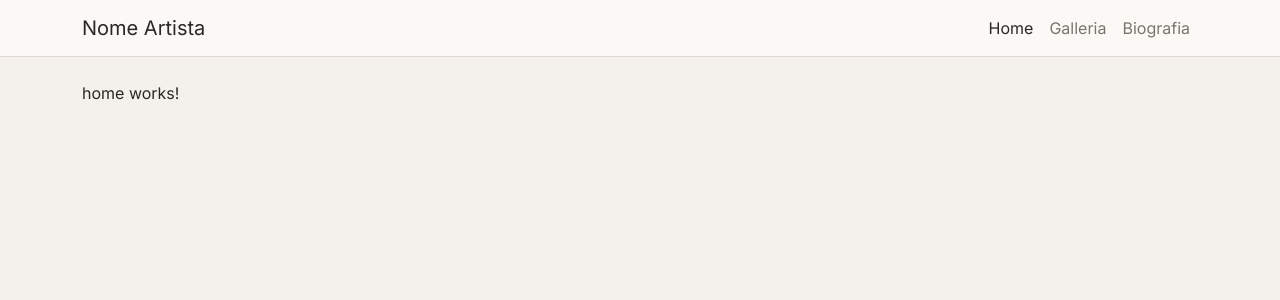
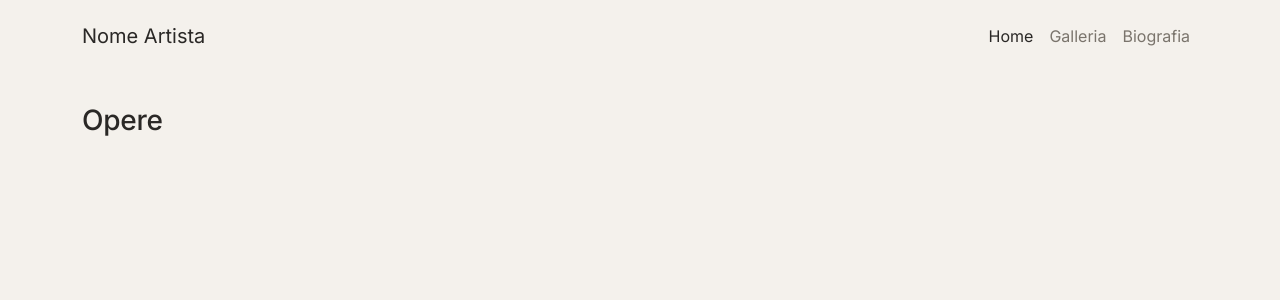
Before and after one commit to GabrieleGaleotti/WebSiteProject, an Angular app: page / in a window 1280 px wide. Shown: the top 300 px of the page. Built offline with nearby package versions, Linux system fonts and the light colour scheme.

Commit message:
galleria a tutta pagina con sfondo a tela e navbar sopra la tela

```diff
--- a/src/app/app.html
+++ b/src/app/app.html
@@ -1,4 +1,4 @@
 <app-navbar />
-<main class="container py-4">
+<main>
   <router-outlet />
 </main>
--- a/src/app/components/navbar/navbar.html
+++ b/src/app/components/navbar/navbar.html
@@ -1,8 +1,10 @@
-<nav class="navbar navbar-expand-lg">
+<nav class="navbar navbar-expand-lg" [class.sulla-tela]="inGallery()">
   <div class="container">
-    <a class="navbar-brand" routerLink="/">Nome Artista</a>
+    @if (!inGallery()) {
+      <a class="navbar-brand" routerLink="/">Nome Artista</a>
+    }
     <button
-      class="navbar-toggler"
+      class="navbar-toggler ms-auto"
       type="button"
       data-bs-toggle="collapse"
       data-bs-target="#mainNav"
--- a/src/app/components/navbar/navbar.ts
+++ b/src/app/components/navbar/navbar.ts
@@ -1,5 +1,7 @@
-import { Component } from '@angular/core';
-import { RouterLink, RouterLinkActive } from '@angular/router';
+import { Component, inject } from '@angular/core';
+import { toSignal } from '@angular/core/rxjs-interop';
+import { NavigationEnd, Router, RouterLink, RouterLinkActive } from '@angular/router';
+import { filter, map } from 'rxjs';
 
 @Component({
   selector: 'app-navbar',
@@ -7,4 +9,14 @@ import { RouterLink, RouterLinkActive } from '@angular/router';
   templateUrl: './navbar.html',
   styleUrl: './navbar.css',
 })
-export class Navbar {}
+export class Navbar {
+  private router = inject(Router);
+
+  inGallery = toSignal(
+    this.router.events.pipe(
+      filter((e): e is NavigationEnd => e instanceof NavigationEnd),
+      map((e) => e.urlAfterRedirects.startsWith('/gallery')),
+    ),
+    { initialValue: false },
+  );
+}
--- a/src/app/pages/biography/biography.html
+++ b/src/app/pages/biography/biography.html
@@ -1 +1,3 @@
-<p>biography works!</p>
+<div class="container pagina">
+
+</div>
--- a/src/app/pages/gallery/gallery.css
+++ b/src/app/pages/gallery/gallery.css
@@ -0,0 +1,66 @@
+:host {
+  display: block;
+}
+
+.scena {
+  min-height: 100dvh;
+  display: grid;
+  grid-template-columns: minmax(0, 1.25fr) minmax(0, 1fr);
+  align-items: center;
+  gap: clamp(1.5rem, 5vw, 5rem);
+  padding: 4rem clamp(1.5rem, 6vw, 6rem) 2rem;
+  /* La tela: lampada, vignettatura, pieghe e trama */
+  background-color: #efede7;
+  background-image:
+    radial-gradient(ellipse 80% 70% at 30% 20%, rgba(255, 255, 255, 0.55), transparent 70%),
+    radial-gradient(ellipse at center, transparent 50%, rgba(60, 55, 45, 0.28) 100%),
+    url('/textures/tela-pieghe.jpg'),
+    url('/textures/tela-trama.jpg');
+  background-size: 100% 100%, 100% 100%, cover, 480px 480px;
+  background-repeat: no-repeat, no-repeat, no-repeat, repeat;
+  background-blend-mode: normal, normal, multiply, normal;
+}
+
+.opera {
+  justify-self: center;
+  max-width: 100%;
+  max-height: calc(100dvh - 7rem);
+  width: auto;
+  height: auto;
+  box-shadow:
+    0 2px 3px rgba(0, 0, 0, 0.25),
+    0 18px 40px rgba(0, 0, 0, 0.3);
+}
+
+.didascalia {
+  max-width: 28rem;
+  color: var(--sito-ink);
+}
+
+.didascalia h1 {
+  font-size: clamp(1.6rem, 3vw, 2.4rem);
+  font-weight: 500;
+  letter-spacing: -0.02em;
+  margin-bottom: 1.25rem;
+}
+
+.dati {
+  color: #5f5951;
+  line-height: 1.7;
+  margin-bottom: 1.5rem;
+}
+
+.testo {
+  line-height: 1.7;
+}
+
+/* Telefono e tablet verticale: quadro sopra, testo sotto */
+@media (max-width: 991.98px) {
+  .scena {
+    grid-template-columns: minmax(0, 1fr);
+    align-content: center;
+  }
+  .opera {
+    max-height: 62dvh;
+  }
+}
--- a/src/app/pages/gallery/gallery.html
+++ b/src/app/pages/gallery/gallery.html
@@ -1,7 +1,19 @@
 @if (artwork(); as a) {
-  <img [src]="a.image" [alt]="a.title" class="img-fluid" style="max-height: 70vh" />
-  <h1 class="h3 mt-3">{{ a.title }}</h1>
-  <p class="text-body-secondary">{{ a.year }} · {{ a.technique }} · {{ a.dimensions }}</p>
+  <section class="scena">
+    <img [src]="a.image" [alt]="a.title" class="opera" />
+
+    <div class="didascalia">
+      <h1>{{ a.title }}</h1>
+      <p class="dati">
+        {{ a.technique }}<br />
+        {{ a.dimensions }}<br />
+        {{ a.year }}
+      </p>
+      @if (a.description) {
+        <p class="testo">{{ a.description }}</p>
+      }
+    </div>
+  </section>
 } @else {
-  <p>Quadro non trovato.</p>
+  <p class="pagina container">Quadro non trovato.</p>
 }
--- a/src/app/pages/home/home.html
+++ b/src/app/pages/home/home.html
@@ -1 +1,4 @@
-<p>home works!</p>
+<div class="container pagina">
+  <h1 class="h3 mb-4">Opere</h1>
+
+</div>
--- a/src/styles.css
+++ b/src/styles.css
@@ -6,6 +6,7 @@
   --sito-muted: #7a746c;
   --sito-line: #ddd7ce;
   --sito-accent: #8b6f5a;
+  --navbar-h: 4.5rem;
 
   /* ===== Variabili Bootstrap ridefinite ===== */
   --bs-body-bg: var(--sito-bg);
@@ -37,10 +38,35 @@ h1, h2, h3, h4, h5, h6 {
   --bs-navbar-active-color: var(--sito-ink);
   --bs-navbar-brand-color: var(--sito-ink);
   --bs-navbar-brand-hover-color: var(--sito-ink);
-  background-color: var(--sito-surface);
-  border-bottom: 1px solid var(--sito-line);
+  position: absolute;
+  top: 0;
+  left: 0;
+  right: 0;
+  z-index: 1030;
+  min-height: var(--navbar-h);
+  background: transparent;
+  border: 0;
 }
 
+/* In galleria: link un po' più morbidi, leggibili sulla tela */
+.navbar.sulla-tela {
+  --bs-navbar-color: #6d675f;
+}
+
+/* Telefono: il menu aperto ha un fondo, altrimenti il testo si perde sul quadro */
+@media (max-width: 991.98px) {
+  .navbar .navbar-collapse {
+    background: rgba(251, 249, 246, 0.94);
+    border-radius: 0.75rem;
+    margin-top: 0.5rem;
+    padding: 0.5rem 1rem;
+  }
+}
+/* Pagine normali (home, biografia): spazio sotto la navbar fissa */
+.pagina {
+  padding-top: calc(var(--navbar-h) + 2rem);
+  padding-bottom: 3rem;
+}
 /* ===== Card ===== */
 .card {
   --bs-card-bg: var(--sito-surface);
```
Also changed, not shown: public/textures/tela-pieghe (1).jpg (added), public/textures/tela-trama (1).jpg (added).
